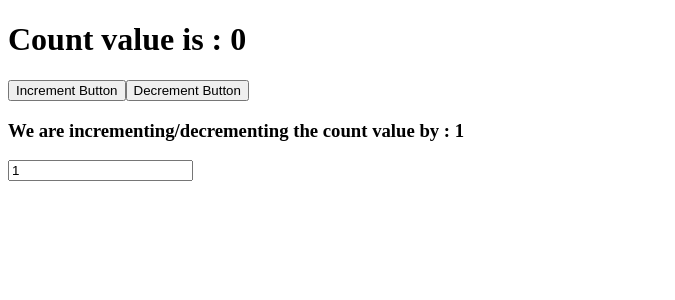
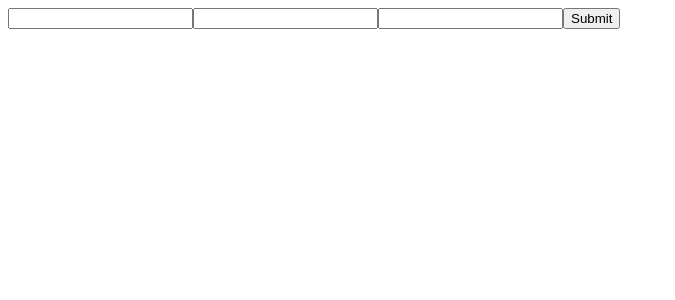
Before and after one commit to kshyxxz/webDevelopment, a React (Vite) app in the folder reactJS/reactjs/: page / in a window 1280 px wide. Shown: the top 300 px of the page, without its empty margins (0-675 px from the left). Built offline with nearby package versions, Linux system fonts and the light colour scheme.

Commit message:
reactState2_25-27

```diff
--- a/reactJS/reactjs/src/App.jsx
+++ b/reactJS/reactjs/src/App.jsx
@@ -1,8 +1,8 @@
-import Counter from "./components/Counter";
+import Form from "./components/Form";
 function App() {
   return (
     <div className="App">
-      <Counter />
+      <Form />
     </div>
   );
 }
--- a/reactJS/reactjs/src/components/Counter.jsx
+++ b/reactJS/reactjs/src/components/Counter.jsx
@@ -3,22 +3,32 @@ import { useState } from "react";
 export default function Counter() {
     const [count, setCount] = useState(0);
     const [incrementBy, setIncrementBy] = useState(1);
+
     const handleClickIncrement = () => {
         setCount(count + incrementBy);
     }
+
     const handleClickDecrement = () => {
         setCount(count - incrementBy);
     }
+
     const handleChange = (event) => {
-        setIncrementBy(count + event.target.value);
+        setIncrementBy(Number(event.target.value));
     }
+
     return (
         <>
             <h1>Count value is : {count}</h1>
             <button onClick={handleClickIncrement}>Increment Button</button>
             <button onClick={handleClickDecrement}>Decrement Button</button>
+
             <h3>We are incrementing/decrementing the count value by : {incrementBy}</h3>
-            <input type="number" value={incrementBy} onChange={handleChange}/>
+
+            <input
+                type="number"
+                value={incrementBy}
+                onChange={handleChange}
+            />
         </>
     );
 }
--- /dev/null
+++ b/reactJS/reactjs/src/components/Form.jsx
@@ -0,0 +1,19 @@
+import { useState } from "react";
+
+export default function Form() {
+    const [name, setName] = useState({firstName: "", middleName: "", lastName: ""});
+    const handleSubmit = (e) => {
+        e.preventDefault();
+        console.log(name);
+    }
+    return (
+        <>
+            <form>
+                <input type="text" value={name.firstName} onChange={(e) => setName({...name, firstName: e.target.value})}/>
+                <input type="text" value={name.middleName} onChange={(e) => setName({...name, middleName: e.target.value})}/>
+                <input type="text" value={name.lastName} onChange={(e) => setName({...name, lastName: e.target.value})}/>
+                <button onClick={(e) => handleSubmit(e)}>Submit</button>
+            </form>                                             {/* ... spread operator for concat*/}
+        </>
+    );
+}
```
